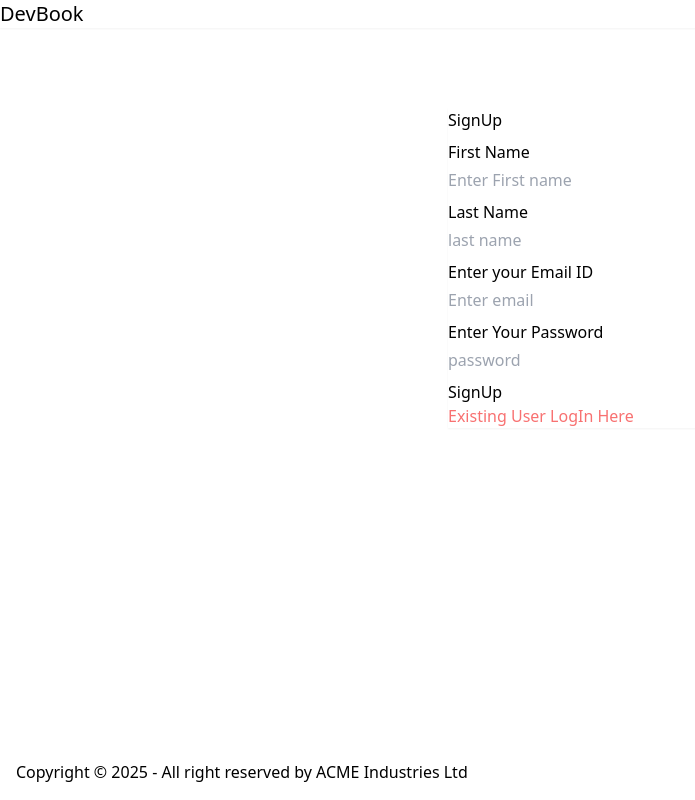
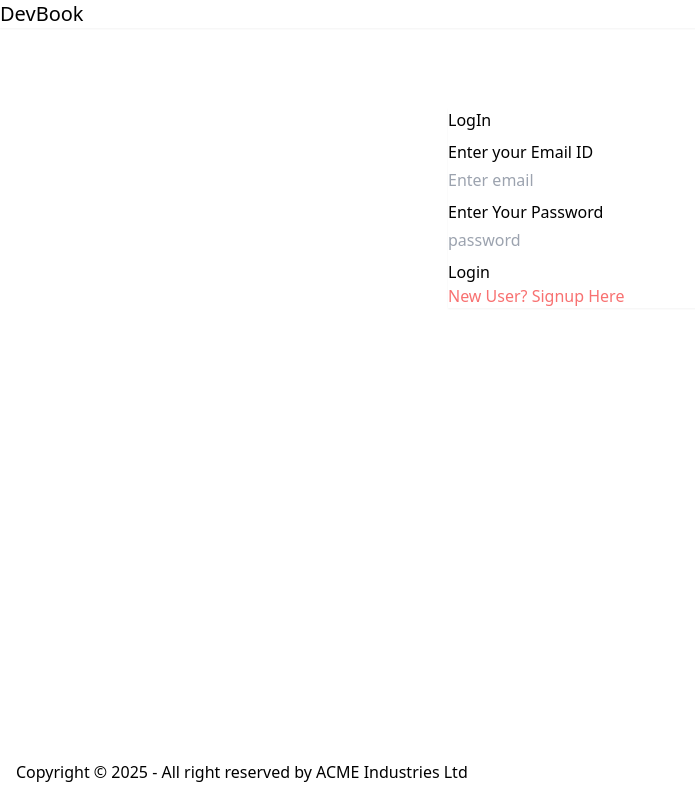
Before and after one commit to v123Sharma/dev-Book-frontend, a React (Vite) app: page /login in a window 1280 px wide. Shown: the whole page, without its empty margins (0-695 px from the left). Built offline with nearby package versions, Linux system fonts and the light colour scheme; no server answers.

Commit message:
fix lttile bug

```diff
--- a/src/components/Login.jsx
+++ b/src/components/Login.jsx
@@ -12,7 +12,7 @@
   const [password, setPassword] = useState("");
   const [firstName, setFirstName] = useState("");
   const [lastName, setLastName] = useState("");
-  const [isLoginForm, setIsLogInForm] = useState(false);
+  const [isLoginForm, setIsLogInForm] = useState(true);
   const [error, setError] = useState("")
 
   const dispatch = useDispatch();
```
